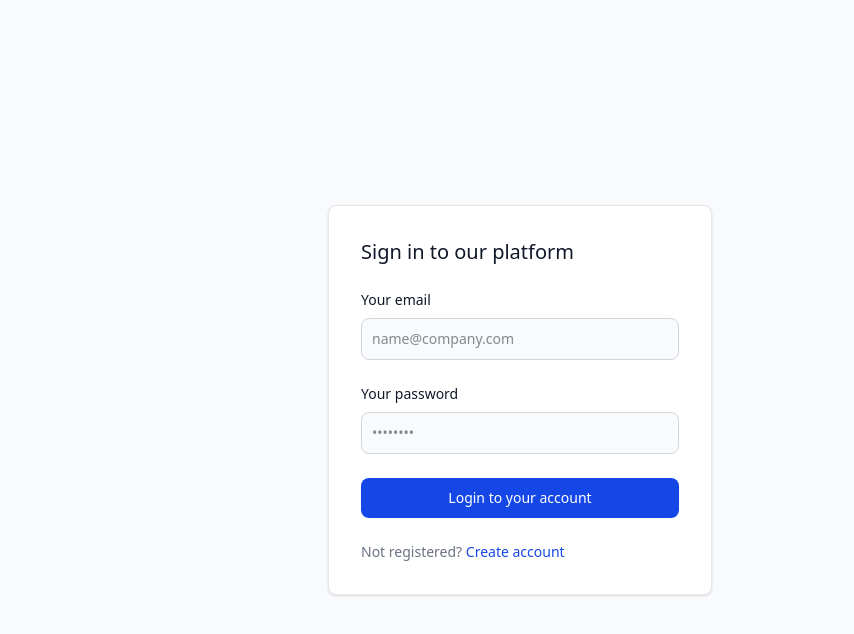
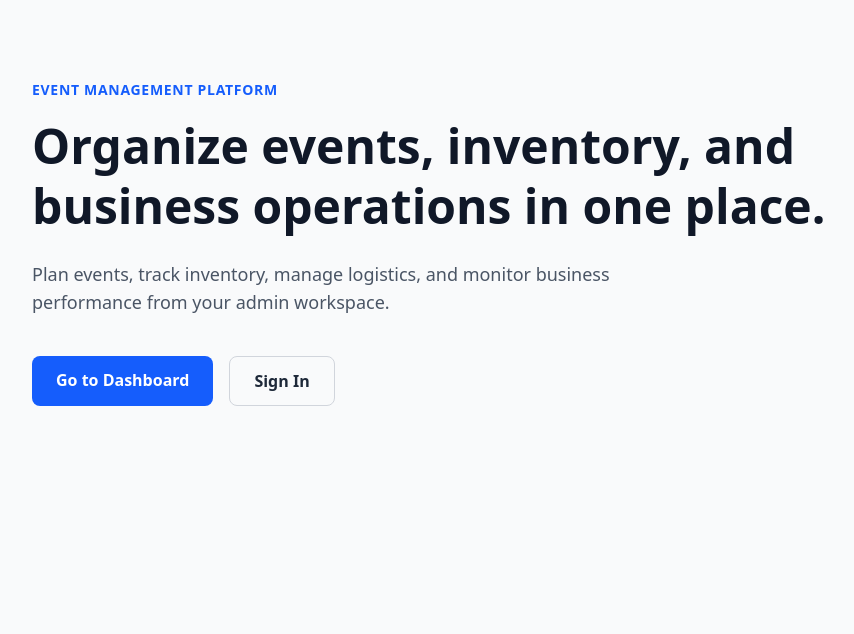
Before and after one commit to Tapiwa-1/Events-Management, a Vue app: page / in a window 1280 px wide. Before the commit this address led to /login. Shown: the top 634 px of the page, without its empty margins (120-974 px from the left). Built offline with nearby package versions, Linux system fonts and the light colour scheme; no server answers.

Commit message:
Refactor app routes under /admin and add landing page

```diff
--- a/src/router/index.js
+++ b/src/router/index.js
@@ -4,10 +4,11 @@ import { useAuthStore } from '../stores/auth';
 import DashboardLayout from '../layouts/DashboardLayout.vue';
 
 const routes = [
+  { path: '/', component: () => import('../views/Landing.vue') },
   { path: '/login', component: () => import('../views/auth/Login.vue'), meta: { guest: true } },
   { path: '/register', component: () => import('../views/auth/Register.vue'), meta: { guest: true } },
   {
-    path: '/',
+    path: '/admin',
     component: DashboardLayout,
     meta: { requiresAuth: true },
     children: [
@@ -18,7 +19,7 @@ const routes = [
       { path: 'marketing', component: () => import('../views/Marketing.vue') },
       { path: 'logistics', component: () => import('../views/Logistics.vue'), meta: { role: 'staff' } },
       { path: 'profile', component: () => import('../views/Profile.vue') },
-        { path: 'admin/logs', component: () => import('../views/admin/AuditLogs.vue'), meta: { role: 'admin' } },
+      { path: 'logs', component: () => import('../views/admin/AuditLogs.vue'), meta: { role: 'admin' } },
     ]
   },
 ];
@@ -41,14 +42,14 @@ router.beforeEach(async (to, from, next) => {
   }
 
   if (to.meta.guest && authStore.isAuthenticated) {
-    return next('/');
+    return next('/admin');
   }
 
   if (to.meta.role) {
     const role = to.meta.role;
     // Simple role check
-      if (role === 'admin' && !authStore.isAdmin) return next('/');
-      if (role === 'staff' && !authStore.isStaff) return next('/');
+    if (role === 'admin' && !authStore.isAdmin) return next('/admin');
+    if (role === 'staff' && !authStore.isStaff) return next('/admin');
   }
 
   next();
--- a/src/views/Dashboard.vue
+++ b/src/views/Dashboard.vue
@@ -4,17 +4,17 @@
 
     <!-- Navigation Cards -->
     <div class="grid grid-cols-1 md:grid-cols-2 lg:grid-cols-4 gap-6 mb-8">
-        <router-link to="/events" class="block max-w-sm p-6 bg-white border border-gray-200 rounded-lg shadow hover:bg-gray-100 dark:bg-gray-800 dark:border-gray-700 dark:hover:bg-gray-700">
+        <router-link to="/admin/events" class="block max-w-sm p-6 bg-white border border-gray-200 rounded-lg shadow hover:bg-gray-100 dark:bg-gray-800 dark:border-gray-700 dark:hover:bg-gray-700">
             <h5 class="mb-2 text-2xl font-bold tracking-tight text-blue-600 dark:text-blue-500">Events</h5>
             <p class="font-normal text-gray-700 dark:text-gray-400">Manage client events and bookings.</p>
         </router-link>
 
-        <router-link to="/inventory" class="block max-w-sm p-6 bg-white border border-gray-200 rounded-lg shadow hover:bg-gray-100 dark:bg-gray-800 dark:border-gray-700 dark:hover:bg-gray-700">
+        <router-link to="/admin/inventory" class="block max-w-sm p-6 bg-white border border-gray-200 rounded-lg shadow hover:bg-gray-100 dark:bg-gray-800 dark:border-gray-700 dark:hover:bg-gray-700">
             <h5 class="mb-2 text-2xl font-bold tracking-tight text-green-600 dark:text-green-500">Inventory</h5>
             <p class="font-normal text-gray-700 dark:text-gray-400">Check stock availability and make reservations.</p>
         </router-link>
 
-        <router-link v-if="authStore.isStaff" to="/logistics" class="block max-w-sm p-6 bg-white border border-gray-200 rounded-lg shadow hover:bg-gray-100 dark:bg-gray-800 dark:border-gray-700 dark:hover:bg-gray-700">
+        <router-link v-if="authStore.isStaff" to="/admin/logistics" class="block max-w-sm p-6 bg-white border border-gray-200 rounded-lg shadow hover:bg-gray-100 dark:bg-gray-800 dark:border-gray-700 dark:hover:bg-gray-700">
             <h5 class="mb-2 text-2xl font-bold tracking-tight text-orange-600 dark:text-orange-500">Logistics</h5>
             <p class="font-normal text-gray-700 dark:text-gray-400">View daily dispatch and pickup lists.</p>
         </router-link>
--- /dev/null
+++ b/src/views/Landing.vue
@@ -0,0 +1,28 @@
+<template>
+  <div class="min-h-screen bg-gray-50 dark:bg-gray-900">
+    <div class="max-w-5xl mx-auto px-6 py-20">
+      <p class="text-sm uppercase tracking-wider text-blue-600 dark:text-blue-400 font-semibold">Event Management Platform</p>
+      <h1 class="mt-4 text-4xl md:text-5xl font-extrabold text-gray-900 dark:text-white leading-tight">
+        Organize events, inventory, and business operations in one place.
+      </h1>
+      <p class="mt-6 text-lg text-gray-600 dark:text-gray-300 max-w-2xl">
+        Plan events, track inventory, manage logistics, and monitor business performance from your admin workspace.
+      </p>
+
+      <div class="mt-10 flex flex-wrap gap-4">
+        <router-link
+          to="/admin"
+          class="px-6 py-3 rounded-lg bg-blue-600 text-white font-semibold hover:bg-blue-700 transition"
+        >
+          Go to Dashboard
+        </router-link>
+        <router-link
+          to="/login"
+          class="px-6 py-3 rounded-lg border border-gray-300 dark:border-gray-700 text-gray-800 dark:text-gray-100 font-semibold hover:bg-gray-100 dark:hover:bg-gray-800 transition"
+        >
+          Sign In
+        </router-link>
+      </div>
+    </div>
+  </div>
+</template>
--- a/src/views/auth/Login.vue
+++ b/src/views/auth/Login.vue
@@ -63,7 +63,7 @@ const router = useRouter();
 const handleLogin = async () => {
     const success = await authStore.login({ email: email.value, password: password.value });
     if (success) {
-        router.push('/');
+        router.push('/admin');
     }
 };
 </script>
```
Also changed, not shown: src/components/Sidebar.vue (+7 -7 lines). Lines whose indentation alone changed are shown as unchanged.
